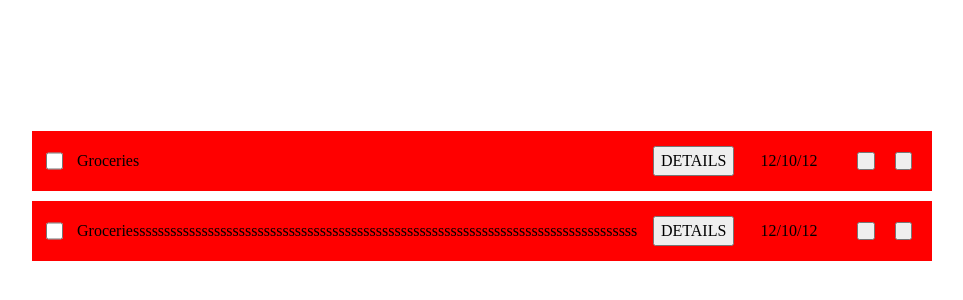
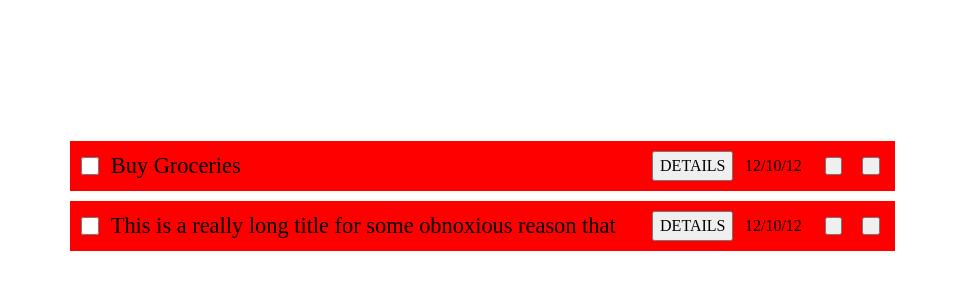
Before and after one commit to rajibmalik/toDoList, a website built with webpack: page src/template.html in a window 1280 px wide. Shown: the part 204-504 px from the top of the page, without its empty margins (158-1121 px from the left). Built offline with nearby package versions, Linux system fonts and the light colour scheme.

Commit message:
Updated styles

```diff
--- a/src/index.js
+++ b/src/index.js
@@ -6,7 +6,7 @@ import "./styles.css";
 const content = document.querySelector("#content");
 
 const toDo = new ToDo(
-  "Groceries",
+  "Buy Groceries",
   "Buy groceries",
   "12/10/12",
   "High",
@@ -14,7 +14,7 @@ const toDo = new ToDo(
 );
 
 const toDo2 = new ToDo(
-  "Groceriesssssssssssssssssssssssssssssssssssssssssssssssssssssssssssssssssssssssssssssssss",
+  "This is a really long title for some obnoxious reason that ",
   "Buy groceries",
   "12/10/12",
   "High",
--- a/src/styles.css
+++ b/src/styles.css
@@ -94,8 +94,8 @@ body {
   justify-content: start;
   align-items: start;
   background-color: red;
-  width: 900px;
-  height: 60px;
+  width: 825px;
+  height: 50px;
 }
 
 .toDoCheckBoxContainer {
@@ -125,7 +125,7 @@ body {
 }
 
 .toDoTitle {
-  text-align: center;
+  font-size: 1.4rem;
 }
 
 .toDoInformationContainer {
@@ -134,9 +134,9 @@ body {
   justify-content: center;
   align-items: center;
   height: 100%;
-  width: 22.5%;
+  width: 20%;
   margin-left: auto;
-  gap: 70px;
+  gap: 60px;
 }
 
 .toDoDescriptionBtnContainer {
@@ -170,7 +170,7 @@ body {
   width: 8%;
   margin-left: auto;
   gap: 20px;
-  margin-right: 20px;
+  margin-right: 15px;
 }
 
 .toDoEditBtnContainer,
```
